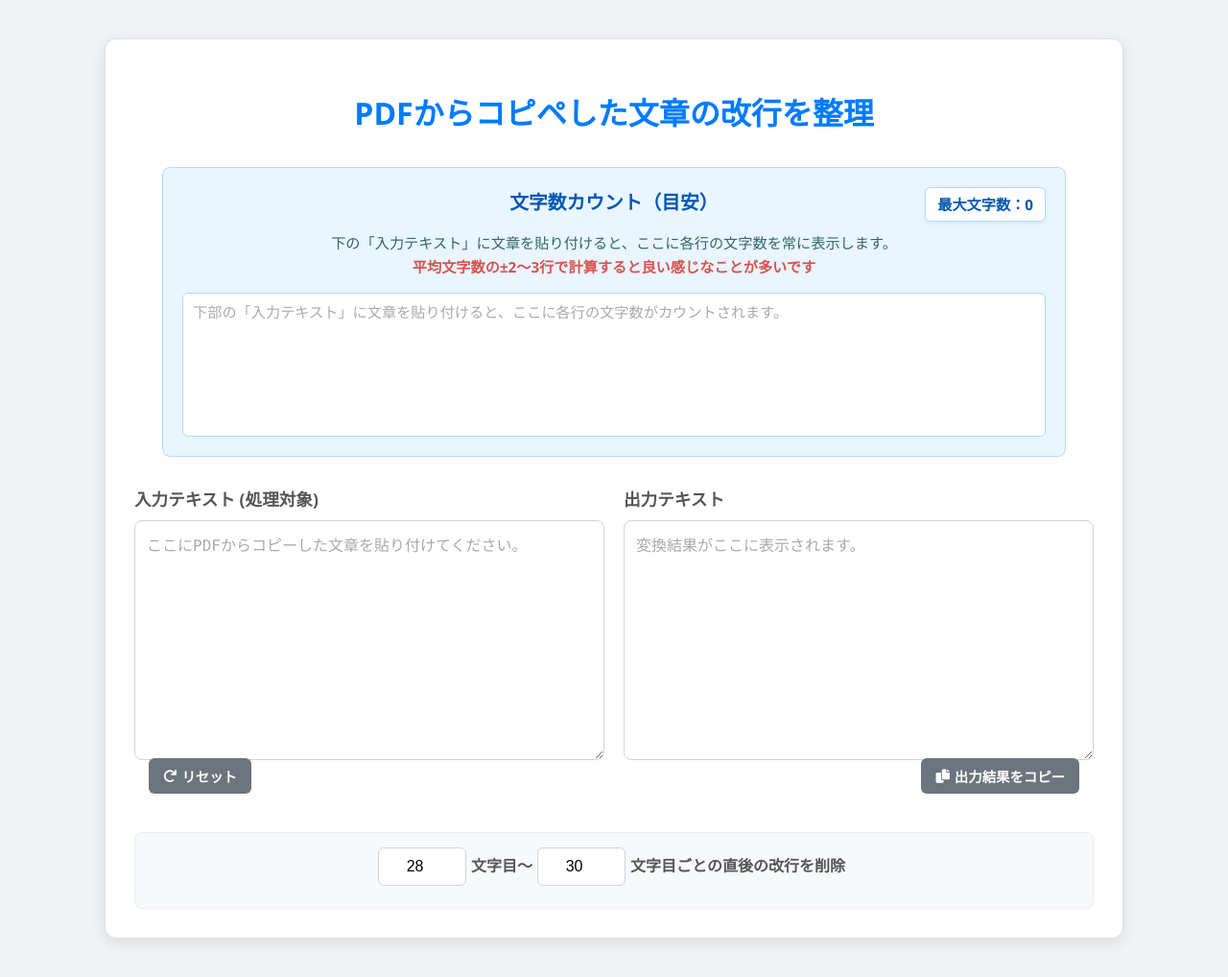
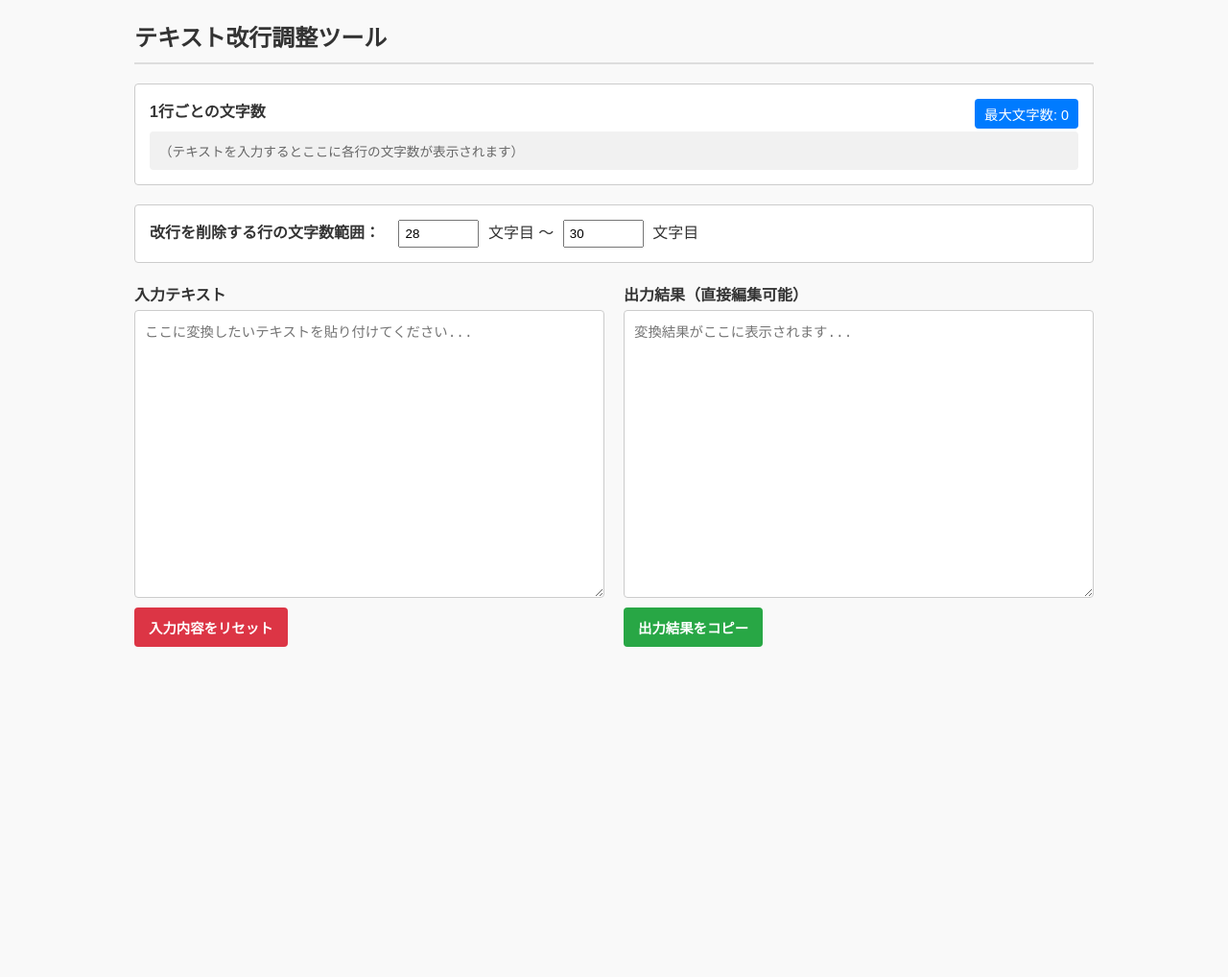
Before and after one commit to imozonokan/PDF_nazokaigyou_sakujo, a plain HTML site: page index.html in a window 1280 px wide. Shown: the whole page at 96% size. After the commit the page ends 800 px from the top, so only its background shows below. Drawn offline with Linux system fonts and the light colour scheme.

Commit message:
Update index.html

```diff
--- a/index.html
+++ b/index.html
@@ -3,340 +3,284 @@
 <head>
     <meta charset="UTF-8">
     <meta name="viewport" content="width=device-width, initial-scale=1.0">
-    <title>PDF改行整理ツール</title>
-    <!-- Font Awesome for icons -->
-    <link rel="stylesheet" href="https://cdnjs.cloudflare.com/ajax/libs/font-awesome/6.0.0-beta3/css/all.min.css">
+    <title>テキスト改行調整ツール</title>
     <style>
         body {
-            font-family: 'Segoe UI', 'Arial', sans-serif;
-            margin: 0;
-            padding: 20px;
-            background-color: #f0f2f5;
+            font-family: sans-serif;
+            margin: 20px;
+            background-color: #f9f9f9;
             color: #333;
-            line-height: 1.6;
+        }
+        h1 {
+            font-size: 1.5rem;
+            margin-bottom: 20px;
+            border-bottom: 2px solid #ddd;
+            padding-bottom: 10px;
         }
         .container {
             max-width: 1000px;
-            margin: 20px auto;
-            background-color: #ffffff;
-            padding: 30px;
-            border-radius: 12px;
-            box-shadow: 0 4px 15px rgba(0, 0, 0, 0.1);
-            border: 1px solid #e0e0e0;
+            margin: 0 auto;
         }
-        h1 {
-            text-align: center;
-            color: #007bff;
-            margin-bottom: 30px;
-            font-weight: 600;
+        /* 文字数カウントエリア */
+        .count-section {
+            background: #fff;
+            border: 1px solid #ccc;
+            border-radius: 4px;
+            padding: 15px;
+            margin-bottom: 20px;
+            position: relative;
         }
-        .io-wrapper {
+        .count-header {
+            font-weight: bold;
+            margin-bottom: 10px;
+        }
+        .max-count-badge {
+            position: absolute;
+            top: 15px;
+            right: 15px;
+            background-color: #007bff;
+            color: #fff;
+            padding: 5px 10px;
+            border-radius: 4px;
+            font-size: 0.9rem;
+        }
+        .line-counts-list {
+            max-height: 120px;
+            overflow-y: auto;
+            font-size: 0.85rem;
+            color: #666;
+            background: #f1f1f1;
+            padding: 10px;
+            border-radius: 4px;
+        }
+        /* 設定エリア */
+        .settings-section {
+            background: #fff;
+            border: 1px solid #ccc;
+            border-radius: 4px;
+            padding: 15px;
+            margin-bottom: 20px;
+        }
+        .settings-section label {
+            font-weight: bold;
+            margin-right: 10px;
+        }
+        .settings-section input[type="number"] {
+            width: 70px;
+            padding: 5px;
+            margin: 0 5px;
+        }
+        /* テキストエリア */
+        .text-areas {
             display: flex;
-            justify-content: space-between;
-            gap: 20px; /* テキストエリア間の隙間 */
-            margin-bottom: 25px;
+            gap: 20px;
+            margin-bottom: 20px;
         }
-        .io-wrapper > div {
-            flex: 1; /* 各テキストエリアが均等な幅を占める */
+        @media (max-width: 768px) {
+            .text-areas {
+                flex-direction: column;
+            }
+        }
+        .text-box {
+            flex: 1;
             display: flex;
             flex-direction: column;
-            position: relative; /* ボタンの位置決めの基準 */
         }
-        label {
-            display: block;
-            margin-bottom: 8px;
-            font-weight: 600;
-            color: #555;
-            font-size: 1.1em;
+        .text-box label {
+            font-weight: bold;
+            margin-bottom: 5px;
         }
         textarea {
             width: 100%;
-            height: 250px; /* デフォルトの高さを変更 */
-            padding: 12px;
-            border: 1px solid #ced4da;
-            border-radius: 8px;
-            font-size: 1em;
-            resize: vertical; /* 縦方向のみリサイズ可能 */
-            box-sizing: border-box; /* paddingとborderをwidthに含める */
-            font-family: 'Meiryo UI', 'Consolas', monospace; /* 見やすいフォント */
-            flex-grow: 1; /* 残りのスペースを埋める */
-            margin-bottom: 50px; /* ボタンとの重なり防止のため */
+            height: 300px;
+            padding: 10px;
+            box-sizing: border-box;
+            border: 1px solid #ccc;
+            border-radius: 4px;
+            font-family: monospace;
+            font-size: 0.9rem;
+            resize: vertical;
         }
-        textarea:focus {
-            border-color: #007bff;
-            box-shadow: 0 0 0 0.2rem rgba(0, 123, 255, 0.25);
-            outline: none;
+        /* ボタン */
+        .btn-container {
+            margin-top: 10px;
+            display: flex;
+            gap: 10px;
         }
-        /* 入力/出力テキストエリアのプレースホルダーを灰色にする */
-        textarea::placeholder {
-            color: #aaa;
+        button {
+            padding: 10px 15px;
+            border: none;
+            border-radius: 4px;
+            cursor: pointer;
+            font-weight: bold;
+            font-size: 0.9rem;
         }
-
-        .controls {
-            text-align: center;
-            margin-top: 20px;
-            padding: 15px 0;
-            background-color: #f8f9fa;
-            border-radius: 8px;
-            border: 1px solid #e9ecef;
-            display: flex; /* ボタンと入力欄を横並びにするため */
-            justify-content: center; /* 中央寄せ */
-            align-items: center; /* 垂直方向中央寄せ */
-            flex-wrap: wrap; /* 小さい画面で折り返す */
-            gap: 10px; /* コントロール間の隙間 */
+        .btn-reset {
+            background-color: #dc3545;
+            color: white;
         }
-        .controls label {
-            display: flex; /* 子要素をflexで並べる */
-            align-items: center; /* 垂直方向中央寄せ */
-            margin-right: 0; /* 不要なマージンを削除 */
-            font-size: 1.0em;
-            flex-wrap: wrap; /* テキストが折り返すように */
-            justify-content: center; /* 子要素を中央寄せ */
+        .btn-reset:hover {
+            background-color: #c82333;
         }
-        .controls label span {
-            margin: 0 5px; /* span間のマージン */
-        }
-        input[type="number"] {
-            padding: 10px;
-            width: 70px; /* 数字入力欄の幅を調整 */
-            border: 1px solid #ced4da;
-            border-radius: 6px;
-            text-align: center;
-            font-size: 1em;
-            margin: 0; /* ラベルとの間隔はspanで調整 */
-        }
-        /* 数値入力欄のプレースホルダーを灰色にする */
-        input[type="number"]::placeholder {
-            color: #aaa;
-        }
-
-        button {
-            padding: 8px 15px; /* ボタンのサイズを小さめに */
-            color: white;
-            border: none;
-            border-radius: 6px;
-            cursor: pointer;
-            font-size: 0.9em; /* フォントサイズも小さめに */
-            font-weight: 600;
-            transition: background-color 0.2s ease-in-out, box-shadow 0.2s ease-in-out;
-            display: flex; /* アイコンとテキストを横並びにするため */
-            align-items: center; /* 垂直方向中央寄せ */
-            gap: 5px; /* アイコンとテキストの間隔 */
-            position: absolute; /* テキストエリアの下に配置 */
-            bottom: 15px; /* テキストエリアの下端からの距離 */
-            left: 15px; /* 左寄せ */
-            z-index: 10; /* 他の要素より手前に表示 */
-        }
-        /* リセットボタンとコピーボタンを濃いグレーに */
-        button.reset,
-        button.copy {
-            background-color: #6c757d; /* 濃いグレー */
-        }
-        button.reset:hover,
-        button.copy:hover {
-            background-color: #5a6268;
-            box-shadow: 0 2px 8px rgba(0, 0, 0, 0.2);
-        }
-        button.copy {
-            left: unset; /* 右寄せにするため左寄せを解除 */
-            right: 15px; /* 右寄せ */
-        }
-
-        /* 文字数カウント枠のスタイル */
-        .char-counter-section {
-            background-color: #e9f5ff; /* 水色の背景 */
-            border: 1px solid #b3d9ff;
-            border-radius: 8px;
-            padding: 20px; /* 親要素のパディング */
-            margin-bottom: 30px;
-            font-size: 0.95em;
-            max-width: 900px; /* 最大幅を設定して中央寄せしやすくする */
-            margin-left: auto; /* 中央寄せ */
-            margin-right: auto; /* 中央寄せ */
-            position: relative; /* 最大文字数表示用の基準位置 */
-        }
-        .char-counter-section h2 {
-            text-align: center;
-            color: #0056b3;
-            margin-top: 0;
-            margin-bottom: 15px;
-            font-weight: 600;
-            font-size: 1.3em;
-        }
-        .char-counter-section p {
-            text-align: center;
-            margin-bottom: 15px;
-            color: #366;
-        }
-        /* 最大文字数表示エリアのスタイル */
-        .max-char-display {
-            position: absolute;
-            top: 20px;
-            right: 20px;
-            font-weight: bold;
-            color: #0056b3;
-            font-size: 1em;
-            background-color: #ffffff;
-            padding: 5px 12px;
-            border-radius: 6px;
-            border: 1px solid #b3d9ff;
-            box-shadow: 0 2px 5px rgba(0,0,0,0.05);
-        }
-        .char-counter-area {
-            width: 100%;
-            height: 150px; /* 高さを指定 */
-            overflow-y: auto; /* スクロール可能に */
-            border: 1px solid #aaddff;
-            background-color: #ffffff;
-            padding: 10px; /* ここにパディングを追加し、テキストが端に触れないようにする */
-            box-sizing: border-box; /* paddingをwidthに含める */
-            border-radius: 6px;
-            font-family: 'Meiryo UI', 'Consolas', monospace;
-            line-height: 1.4;
-            tab-size: 4; /* タブの幅 */
-            white-space: pre-wrap; /* 改行を保持し、必要に応じて折り返す */
-            word-wrap: break-word; /* 長い単語を折り返す */
-            position: relative; /* プレースホルダー表示のため */
-        }
-        /* 文字数カウントエリアのプレースホルダー */
-        .char-counter-area:empty:before {
-            content: "下部の「入力テキスト」に文章を貼り付けると、ここに各行の文字数がカウントされます。";
-            color: #aaa;
-            cursor: default;
-        }
-        .char-counter-area span {
-            display: inline-block; /* 背景色変更のため */
-            padding-right: 2px; /* 行末のカウントが隠れないように */
-        }
-        .char-counter-area .line {
-            display: block; /* 行ごとに表示 */
-            position: relative;
-            padding-right: 60px; /* カウント表示のためのスペース */
-        }
-        .char-counter-area .line:hover {
-            background-color: #d9edf7; /* ホバー時の背景色 */
-        }
-        .char-counter-area .line::after {
-            content: attr(data-char-count); /* 文字数カウントを表示 */
-            position: absolute;
-            right: 5px;
-            top: 0;
-            font-size: 0.8em;
-            color: #666;
-            font-weight: bold;
-            display: block; /* 常に文字数を表示 */
-        }
-
-        /* コピー成功メッセージのスタイル */
-        .copy-message {
-            position: fixed;
-            top: 20px;
-            left: 50%;
-            transform: translateX(-50%);
+        .btn-copy {
             background-color: #28a745;
             color: white;
-            padding: 10px 20px;
-            border-radius: 5px;
-            z-index: 1000;
-            opacity: 0;
-            transition: opacity 0.3s ease-in-out;
-            font-size: 0.9em;
-            box-shadow: 0 2px 10px rgba(0,0,0,0.2);
         }
-        .copy-message.show {
-            opacity: 1;
-        }
-
-        @media (max-width: 768px) {
-            .max-char-display {
-                position: static;
-                text-align: center;
-                margin: 0 auto 15px auto;
-                display: block;
-                width: fit-content;
-            }
-            .io-wrapper {
-                flex-direction: column;
-            }
-            .io-wrapper > div {
-                width: 100%;
-            }
-            .controls {
-                flex-direction: column;
-                align-items: center;
-                gap: 15px; /* コントロール間の隙間を広げる */
-            }
-            .controls label {
-                flex-direction: column; /* 小画面でラベル内の要素を縦に並べる */
-                text-align: center;
-                width: 100%; /* 幅を広げる */
-            }
-            .controls label span {
-                margin-bottom: 5px; /* 縦並びの隙間 */
-            }
-            .controls input[type="number"] {
-                margin-bottom: 10px; /* 数字入力欄の下に隙間 */
-            }
-            /* リセット・コピーボタンは小画面でもテキストエリアの下に */
-            button.reset, button.copy {
-                position: absolute;
-                bottom: 15px;
-            }
-            button.reset {
-                left: 15px;
-                right: unset;
-            }
-            button.copy {
-                right: 15px;
-                left: unset;
-            }
+        .btn-copy:hover {
+            background-color: #218838;
         }
     </style>
 </head>
 <body>
-    <div class="container">
-        <h1>PDFからコピペした文章の改行を整理</h1>
 
-        <!-- 文字数カウント枠 -->
-        <div class="char-counter-section">
-            <div id="maxCharCountDisplay" class="max-char-display">最大文字数：0</div>
-            <h2>文字数カウント（目安）</h2>
-            <p>下の「入力テキスト」に文章を貼り付けると、ここに各行の文字数を常に表示します。<br>
-               <span style="font-weight: bold; color: #d9534f;">平均文字数の±2～3行で計算すると良い感じなことが多いです</span></p>
-            <div id="charCounterArea" class="char-counter-area"></div>
+<div class="container">
+    <!-- 1. タイトル -->
+    <h1>テキスト改行調整ツール</h1>
+
+    <!-- 2. 文字数カウント -->
+    <div class="count-section">
+        <div class="count-header">1行ごとの文字数</div>
+        <div class="max-count-badge">
+            最大文字数: <span id="maxCount">0</span>
         </div>
+        <div class="line-counts-list" id="lineCounts">
+            （テキストを入力するとここに各行の文字数が表示されます）
+        </div>
+    </div>
 
-        <div class="io-wrapper">
-            <div>
-                <label for="inputTextArea">入力テキスト (処理対象)</label>
-                <textarea id="inputTextArea" placeholder="ここにPDFからコピーした文章を貼り付けてください。"></textarea>
-                <!-- リセットボタン -->
-                <button class="reset" onclick="resetTextAreas()"><i class="fas fa-redo"></i> リセット</button>
-            </div>
-            <div>
-                <label for="outputTextArea">出力テキスト</label>
-                <textarea id="outputTextArea" placeholder="変換結果がここに表示されます。"></textarea>
-                <!-- コピーボタン -->
-                <button class="copy" onclick="copyOutputText()"><i class="fas fa-copy"></i> 出力結果をコピー</button>
+    <!-- 3. 削除文字数入力 -->
+    <div class="settings-section">
+        <label for="minChars">改行を削除する行の文字数範囲：</label>
+        <input type="number" id="minChars" value="28" min="1">
+        <span>文字目 〜</span>
+        <input type="number" id="maxChars" value="30" min="1">
+        <span>文字目</span>
+    </div>
+
+    <!-- 4. 入力＆出力枠 -->
+    <div class="text-areas">
+        <!-- 入力エリア -->
+        <div class="text-box">
+            <label for="inputText">入力テキスト</label>
+            <textarea id="inputText" placeholder="ここに変換したいテキストを貼り付けてください..."></textarea>
+            <div class="btn-container">
+                <button class="btn-reset" id="btnReset">入力内容をリセット</button>
             </div>
         </div>
 
-        <div class="controls">
-            <label>
-                <input type="number" id="startCharCountInput" placeholder="28" min="1" value="28">
-                <span>文字目～</span>
-                <input type="number" id="endCharCountInput" placeholder="30" min="1" value="30">
-                <span>文字目ごとの直後の改行を削除</span>
-            </label>
+        <!-- 出力エリア -->
+        <div class="text-box">
+            <label for="outputText">出力結果（直接編集可能）</label>
+            <textarea id="outputText" placeholder="変換結果がここに表示されます..."></textarea>
+            <div class="btn-container">
+                <button class="btn-copy" id="btnCopy">出力結果をコピー</button>
+            </div>
         </div>
     </div>
+</div>
 
-    <!-- コピー成功メッセージ -->
-    <div id="copyMessage" class="copy-message">
-        <i class="fas fa-check-circle"></i> クリップボードにコピーしました！
-    </div>
+<script>
+    const inputText = document.getElementById('inputText');
+    const outputText = document.getElementById('outputText');
+    const minCharsInput = document.getElementById('minChars');
+    const maxCharsInput = document.getElementById('maxChars');
+    const lineCounts = document.getElementById('lineCounts');
+    const maxCount = document.getElementById('maxCount');
+    const btnReset = document.getElementById('btnReset');
+    const btnCopy = document.getElementById('btnCopy');
 
-    <!-- JavaScriptファイルをここで読み込む -->
-    <script src="script.js"></script>
+    // 処理の実行
+    function processText() {
+        const text = inputText.value;
+        const minLen = parseInt(minCharsInput.value, 10);
+        const maxLen = parseInt(maxCharsInput.value, 10);
+
+        // 1. 各行の文字数カウントの更新
+        updateLineCounts(text);
+
+        if (isNaN(minLen) || isNaN(maxLen) || minLen > maxLen) {
+            outputText.value = text;
+            return;
+        }
+
+        // 改行コードを標準化
+        const normalizedText = text.replace(/\r\n/g, '\n').replace(/\r/g, '\n');
+
+        // 元のアルゴリズムに準拠した処理：
+        // 全ての改行を「α」に置き換える。ここでは配列の要素間の区切りとして表現します。
+        const lines = normalizedText.split('\n');
+        const processedParts = [];
+
+        for (let i = 0; i < lines.length; i++) {
+            const line = lines[i];
+            processedParts.push(line);
+
+            // 最終行以外について、その直後に改行（α）が存在する
+            if (i < lines.length - 1) {
+                const currentLineLength = line.length;
+                // 改行直前の文字（＝行の末尾）が、指定された「文字数」の範囲内であるか判定
+                if (currentLineLength >= minLen && currentLineLength <= maxLen) {
+                    // 範囲内の場合は、直後の改行（α）を削除（＝何も追加しない）
+                } else {
+                    // 範囲外の場合は、改行（α）を維持する（＝改行コードを追加）
+                    processedParts.push('\n');
+                }
+            }
+        }
+
+        outputText.value = processedParts.join('');
+    }
+
+    // 文字数カウント表示の更新
+    function updateLineCounts(text) {
+        if (!text) {
+            lineCounts.innerHTML = '（テキストを入力するとここに各行の文字数が表示されます）';
+            maxCount.innerText = '0';
+            return;
+        }
+
+        const lines = text.replace(/\r\n/g, '\n').replace(/\r/g, '\n').split('\n');
+        let maxLen = 0;
+        let htmlContent = '';
+
+        lines.forEach((line, index) => {
+            const len = line.length;
+            if (len > maxLen) {
+                maxLen = len;
+            }
+            htmlContent += `<div>${index + 1}行目: ${len} 文字</div>`;
+        });
+
+        lineCounts.innerHTML = htmlContent;
+        maxCount.innerText = maxLen;
+    }
+
+    // イベントリスナーの登録
+    inputText.addEventListener('input', processText);
+    minCharsInput.addEventListener('input', processText);
+    maxCharsInput.addEventListener('input', processText);
+
+    // 入力リセット機能（設定値は維持）
+    btnReset.addEventListener('click', () => {
+        inputText.value = '';
+        processText();
+    });
+
+    // コピー機能
+    btnCopy.addEventListener('click', () => {
+        outputText.select();
+        try {
+            document.execCommand('copy');
+            const originalText = btnCopy.textContent;
+            btnCopy.textContent = 'コピーしました！';
+            setTimeout(() => {
+                btnCopy.textContent = originalText;
+            }, 2000);
+        } catch (err) {
+            alert('コピーに失敗しました。手動でコピーしてください。');
+        }
+    });
+</script>
+
 </body>
 </html>
```
